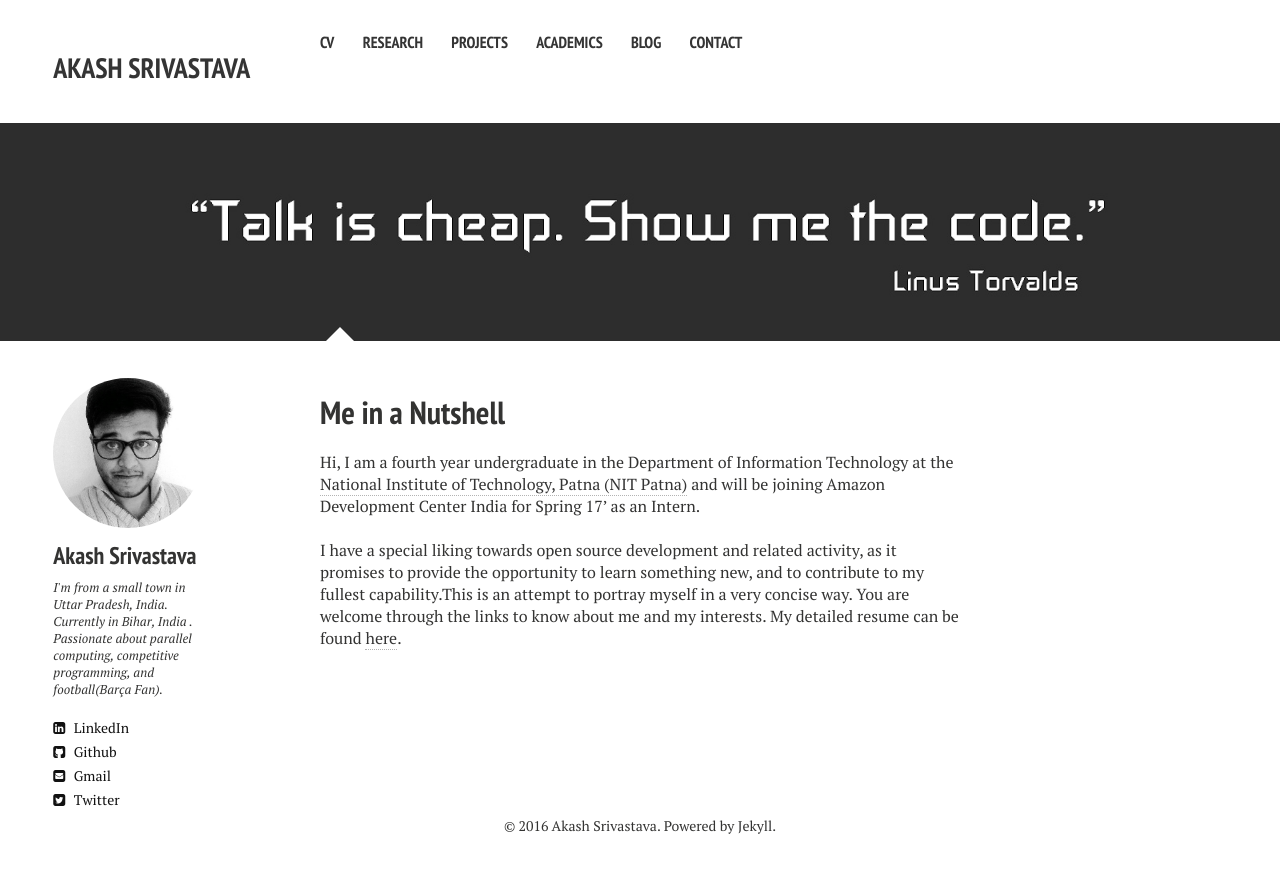
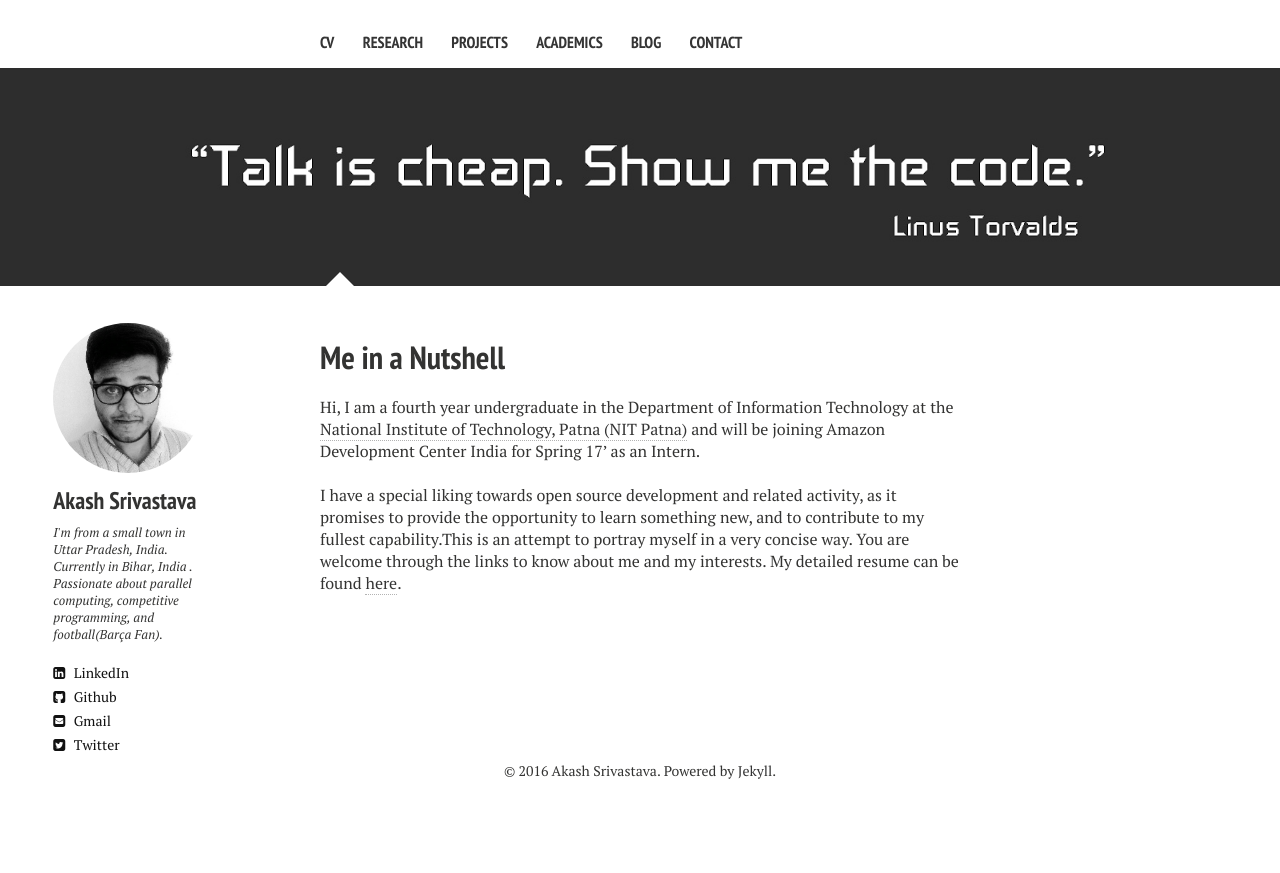
Before and after one commit to Akash1684/akash1684.github.io, a Jekyll site: the page built from index.md, in a window 1280 px wide. Shown: the top 873 px of the page. Built offline with Jekyll 4.4.1, drawn with Linux system fonts in a browser that asks for light colours; nearby versions of some CDN libraries.

```diff
--- a/_includes/_navigation.html
+++ b/_includes/_navigation.html
@@ -1,6 +1,6 @@
 <div class="navigation-wrapper">
 	<div class="site-name">
-		<h2><a href="{{ site.url }}">{{ site.title }}</a></h2>
+		<a href="{{ site.url }}">{{ HOME }}</a>
 	</div><!-- /.site-name -->
 	<div class="top-navigation">
 		<nav role="navigation" id="site-nav" class="nav">
```
